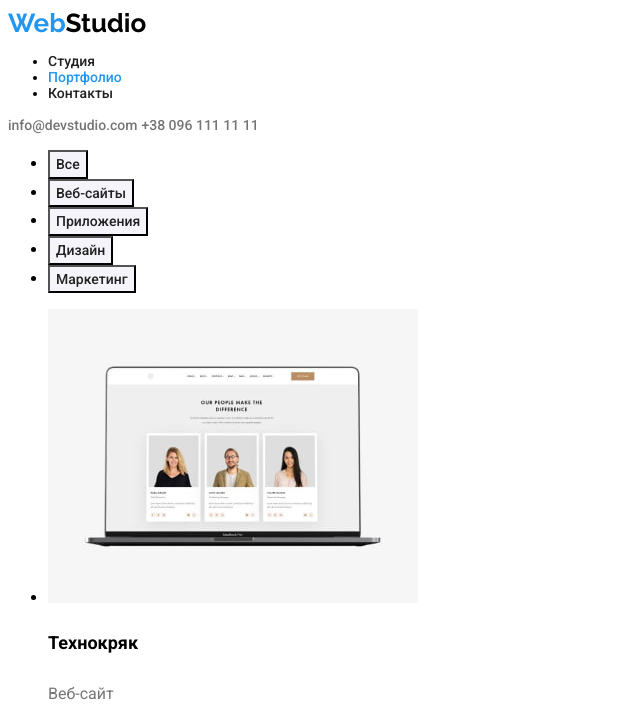
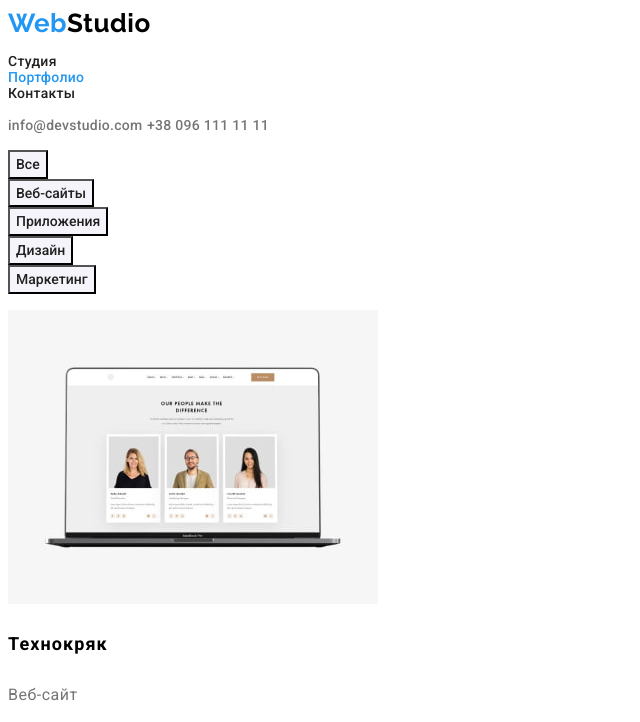
Before and after one commit to Fluebubble/goit-markup-hw-02, a plain HTML site: page portfolio.html in a window 1280 px wide. Shown: the top 722 px of the page, without its empty margins (0-640 px from the left). Drawn offline with Linux system fonts and the light colour scheme.

Commit message:
ДЗ №2 v2
Добавил lineheight и убрал маркеры списков

```diff
--- /dev/null
+++ b/css/normalise.css
@@ -0,0 +1,11 @@
+li {
+    list-style: none;
+    padding-left: 0;
+}
+ul {
+    padding-left: 0;
+    margin-left: 0;
+}
+a {
+    text-decoration: none;
+}
--- a/css/styles.css
+++ b/css/styles.css
@@ -1,3 +1,4 @@
+@import url(normalise.css);
 :root {
     --hover-blue-color: #2196F3;
     --gray-color: #757575;
@@ -9,12 +10,10 @@
 }
 body {
     font-family: 'Roboto';
+    letter-spacing: calc(1em / 33);
 }
 .header {
     background-color: var(--white-color);
-}
-a {
-    text-decoration: none;
 }
 /* Стили логотипа */
 .logo {
@@ -38,6 +37,7 @@ a {
 }
 .menu a {
     color: var(--link-color);
+    letter-spacing: calc(1em / 50);
 }
 .menu-item-link.selected-link {
     color: var(--hover-blue-color);
@@ -53,6 +53,7 @@ a {
     color: var(--gray-color);
     font-size: 14px;
     font-weight: 500;
+    letter-spacing: calc(1em / 50);
 }
 .contact-top:hover {
     color: var(--hover-blue-color);
@@ -71,6 +72,7 @@ a {
     font-size: 44px;
     font-weight: 900;
     line-height: 1.36;
+    letter-spacing: calc(1em / 16.6666);
 }
 .main-button {
     color: var(--white-color);
@@ -80,33 +82,39 @@ a {
     font-weight: 700;
     line-height: 1.87;
     cursor: pointer;
+    letter-spacing: calc(1em / 16.6666);
 }
 /* Секция 2 Преимущества */
 .benefits {
     color: var(--gray-color);
     font-size: 14px;
     line-height: 1.71;
+    letter-spacing: calc(1em / 33);
 }
 .benefits-title {
     color: var(--link-color);
     text-transform: uppercase;
     font-size: 14px;
     font-weight: 700;
+    letter-spacing: calc(1em / 33);
 }
 /* Секция 3 Чем мы занимаемся 4 Наша команда */
 .second-title {
     color: var(--link-color);
     font-size: 36px;
     font-weight: 700;
+    letter-spacing: calc(1em / 33);
 }
 .employee-name {
     color: var(--link-color);
     font-size: 16px;
     font-weight: 500;
+    letter-spacing: calc(1em / 33);
 }
 .employee-profession {
     color: var(--gray-color);
     font-size: 16px;
+    letter-spacing: calc(1em / 33);
 }
 /* Футер */
 .footer {
@@ -117,6 +125,7 @@ a {
     font-size: 14px;
     line-height: 1.71;
     font-style: normal;
+    letter-spacing: calc(1em / 33);
 }
 .contact-bottom.map {
     color: var(--white-color);
@@ -129,7 +138,7 @@ a {
     font-family: 'Roboto', normal;
     font-size: 14px;
     font-weight: 500;
-    line-height: 1.62;
+    line-height: 1.6250;
 }
 .portfolio button:hover {
     background-color: var(--hover-blue-color);
@@ -143,9 +152,11 @@ a {
     font-style: bold;
     font-size: 18px;
     line-height: 2;
+    letter-spacing: calc(1em / 16.6666);
 }
 .portfolio-type {
     color: var(--gray-color);
     font-size: 16px;
     line-height: 1.87;
+    letter-spacing: calc(1em / 33);
 }
```
